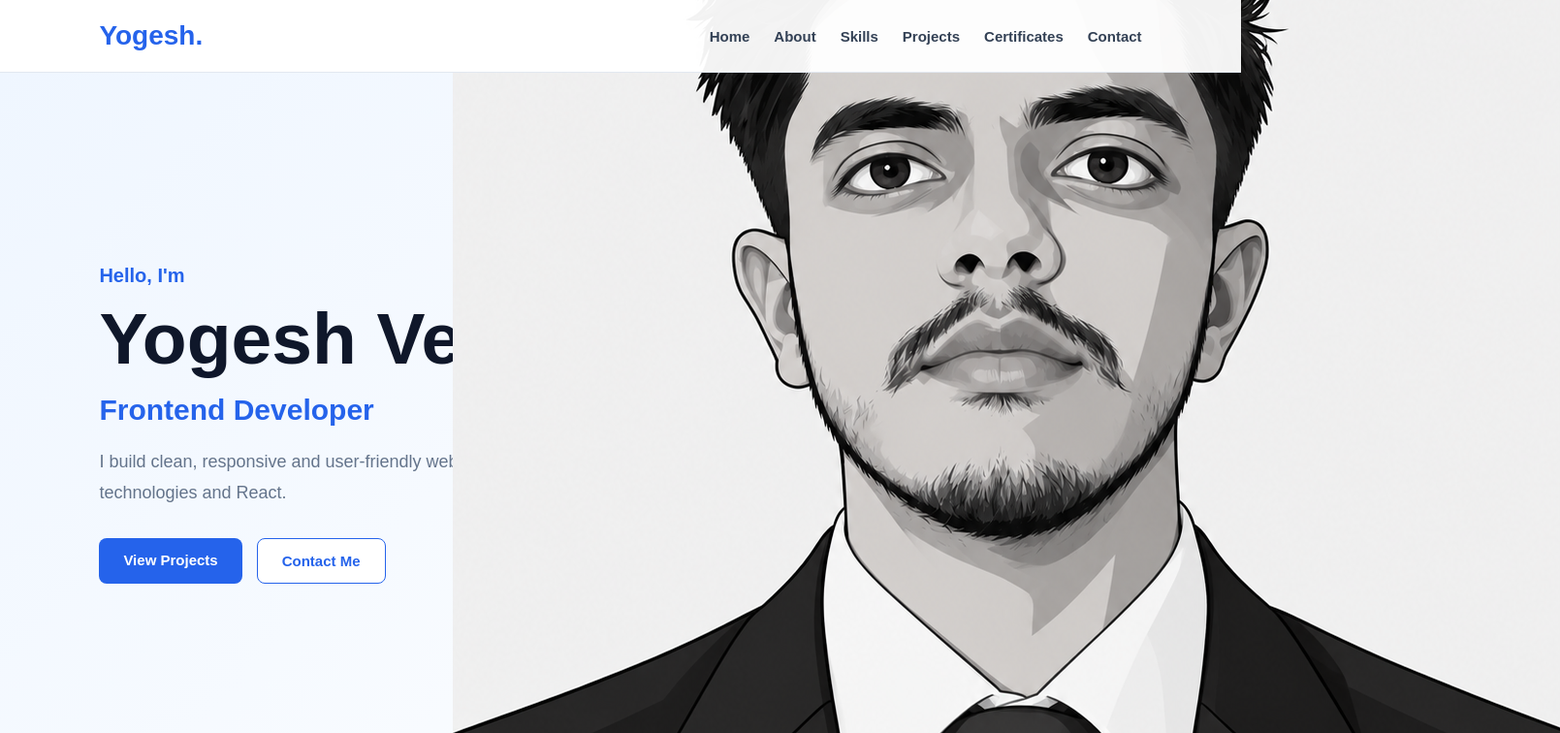
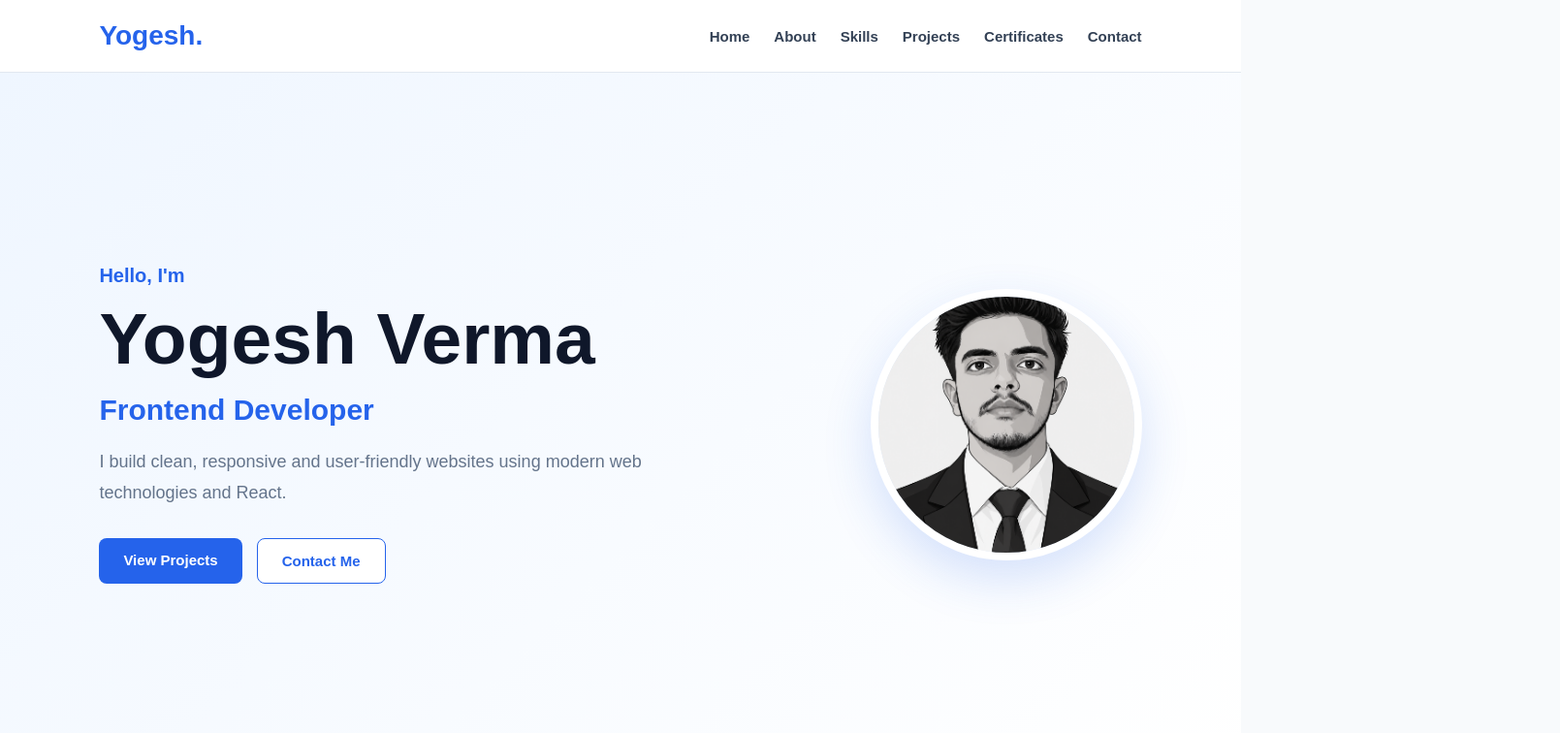
Before and after one commit to yogeshverma5k/portfolio-website, a React (Vite) app: page / in a window 1280 px wide. Shown: the top 756 px of the page at 97% size, 1609 px wide, since content can reach past the window. Built offline with nearby package versions, Linux system fonts and the light colour scheme.

Commit message:
Update App.css

```diff
--- a/src/App.css
+++ b/src/App.css
@@ -519,3 +519,9 @@ footer {
     font-size: 34px;
   }
 }
+.profile img {
+  width: 100%;
+  height: 100%;
+  object-fit: cover;
+  border-radius: 50%;
+}
```
